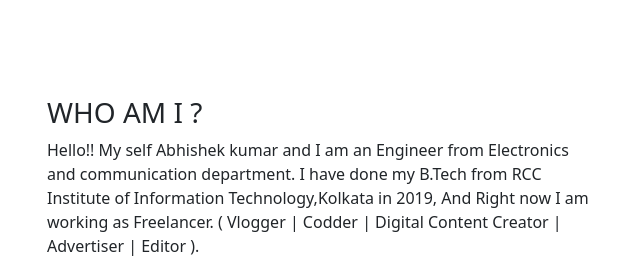
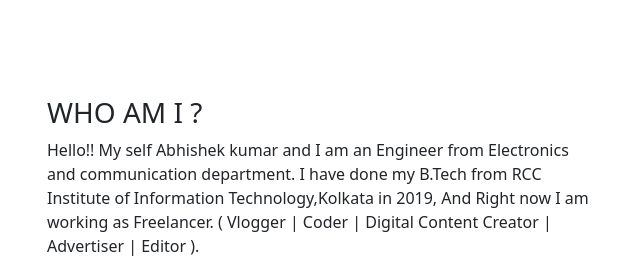
Before and after one commit to AviEric/portfolio, a plain HTML site: page index.html in a window 1280 px wide. Shown: the part 860-1131 px from the top of the page, 605-1245 px from the left. Drawn offline with nearby package versions, Linux system fonts and the light colour scheme.

Commit message:
Update index.html

```diff
--- a/index.html
+++ b/index.html
@@ -67,7 +67,7 @@
                       <p>Hello!! My self Abhishek kumar and I am an Engineer from Electronics and communication
                           department. I have done my B.Tech from RCC Institute of Information Technology,Kolkata in 2019,
                           And Right now I am working as Freelancer.
-                          ( Vlogger | Codder | Digital Content Creator | Advertiser | Editor ).
+                          ( Vlogger | Coder | Digital Content Creator | Advertiser | Editor ).
 
                       </p>
                       <div class="skills-bar">
```
